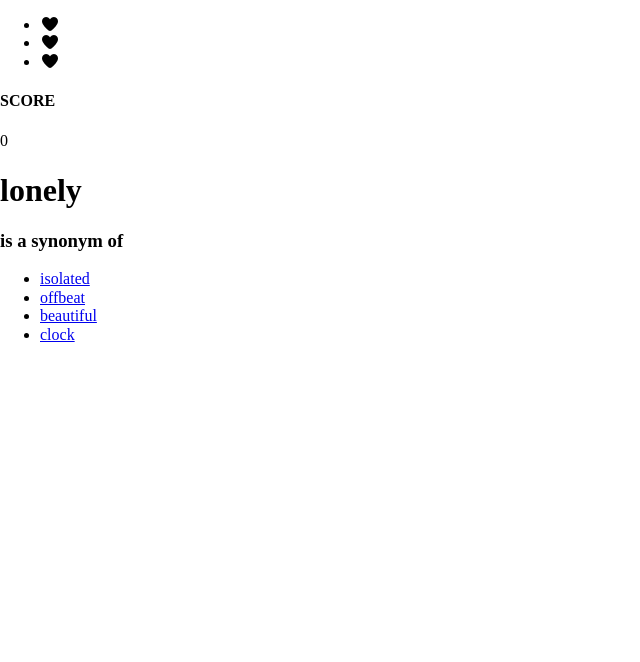
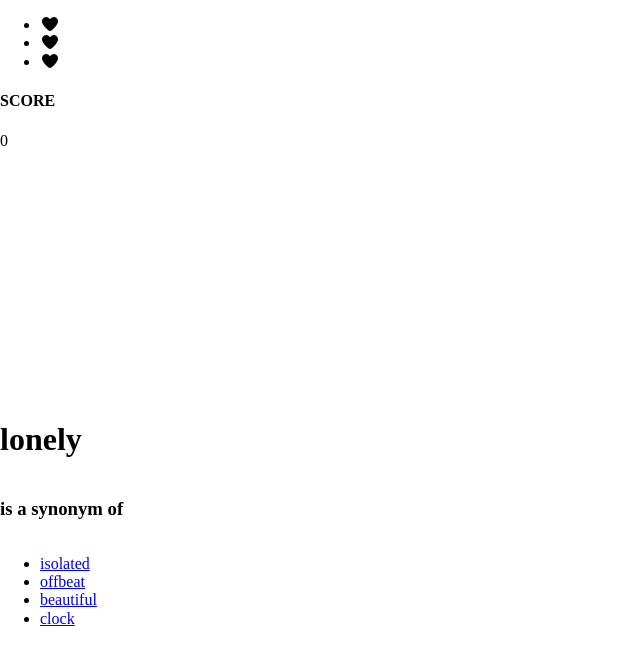
Before and after one commit to raswonders/similar-word-game, a plain HTML site: page index.html in a window 1280 px wide. Shown: the whole page, without its empty margins (0-640 px from the left). Drawn offline with Linux system fonts and the light colour scheme.

Commit message:
add page layout

```diff
--- a/css/main.css
+++ b/css/main.css
@@ -23,3 +23,16 @@ html {
 *, *:before, *:after {
   box-sizing: inherit;
 }
+
+body {
+  height: 100vh;
+  display: flex;
+  justify-content: space-between;
+  flex-flow: column;
+}
+
+.word-section {
+  height: 50vh;
+  display: flex;
+  flex-flow: column;
+}
```
Also changed, not shown: index.html (+14 -0 lines).
